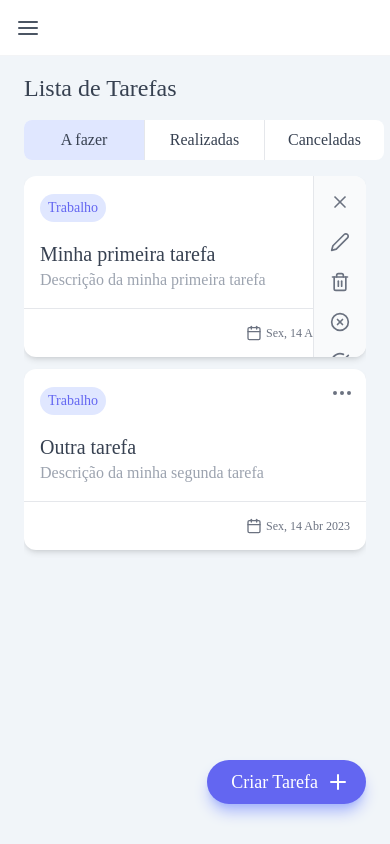
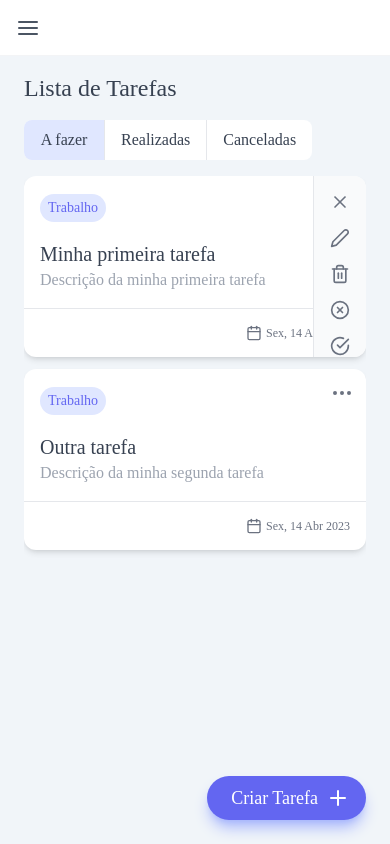
Before and after one commit to bertonni/todo-list, a React (Vite) app: page / in a window 390 px wide. Both pictures are taken after a click on the button 342 px from the left and 200 px from the top of the page. Built offline with nearby package versions, Linux system fonts and the light colour scheme; a web font is replaced by a local one.

Commit message:
including confirm box and adjusting components to fit well in small screens

```diff
--- a/src/@types/types.ts
+++ b/src/@types/types.ts
@@ -9,6 +9,6 @@ export interface Todo {
 }
 
 export interface Message {
-  variant: "primary" | "secondary" | "success" | "warning" | "error" | "info";
+  variant: "primary" | "secondary" | "success" | "warning" | "error" | "info" | "neutral";
   text: string;
 }
--- a/src/App.tsx
+++ b/src/App.tsx
@@ -35,12 +35,13 @@ function App() {
       <AnimatePresence mode="wait">
         {showAddTaskModal ? <AddTaskModal close={() => setShowAddTaskModal(false)} /> : null}
       </AnimatePresence>
-      <div className="px-6 sm:px-10 lg:px-14 flex flex-col gap-2 pb-20">
+      <div className="px-6 sm:px-10 lg:px-14 flex flex-col gap-2 pb-16">
         {activeItem === 1 ? <Todos /> : <Options />}
         <button
-          className="rounded-full flex items-center gap-2 text-lg
+          className="rounded-full flex items-center gap-2 text-lg z-30
             bg-indigo-500 text-white py-2 pl-6 pr-4 w-max absolute
-            right-6 bottom-10 shadow-lg hover:brightness-105 shadow-indigo-300"
+            right-6 bottom-6 sm:bottom-10 shadow-lg hover:brightness-105
+            shadow-indigo-300"
           onClick={() => setShowAddTaskModal(true)}
         >
           Criar Tarefa
--- a/src/Screens/Todos.tsx
+++ b/src/Screens/Todos.tsx
@@ -5,6 +5,7 @@ import { useTodos } from "../contexts/TodosContext";
 import { AnimatePresence, motion, Variants } from "framer-motion";
 import { Toast } from "../components/Toast";
 import { Message } from "../@types/types";
+import { ConfirmBox } from "../components/ConfirmBox";
 
 const statuses: string[] = ["To do", "Done", "Canceled"];
 
@@ -37,6 +38,8 @@ export const Todos = () => {
   const { todos } = useTodos();
   const [currentTab, setCurrentTab] = useState<number>(1);
   const [todoMessage, setTodoMessage] = useState<string>("Não há tarefas cadastradas");
+  const [showConfirmBox, setShowConfirmBox] = useState<boolean>(false);
+  const [confirmDelete, setConfirmDelete] = useState<boolean>(false);
 
   useEffect(() => {
     const data = todos.filter(
@@ -63,6 +66,14 @@ export const Todos = () => {
   return (
     <div className="rounded text-gray-700">
       <h1 className="font-medium text-2xl my-4">Lista de Tarefas</h1>
+      <AnimatePresence>
+        {showConfirmBox ? (
+          <ConfirmBox
+            action={setConfirmDelete}
+            close={() => setShowConfirmBox(false)}
+          />
+        ) : null}
+      </AnimatePresence>
       <TabNavigation active={currentTab} setActive={setCurrentTab} />
 
       {todos.length > 0 &&
@@ -73,8 +84,8 @@ export const Todos = () => {
           initial="hidden"
           animate="visible"
           className="grid sm:grid-cols-2 md:grid-cols-3 xl:grid-cols-4
-          2xl:grid-cols-5 pb-2 flex-wrap gap-3 flex-1 max-h-[calc(100vh-15rem)]
-          overflow-auto"
+            2xl:grid-cols-5 pb-2 flex-wrap gap-3 max-h-[calc(100vh-16rem)]
+            overflow-auto flex-1"
         >
           {todos
             .filter((todo) => todo.status === statuses[currentTab - 1])
--- a/src/components/AddTaskModal.tsx
+++ b/src/components/AddTaskModal.tsx
@@ -22,7 +22,7 @@ const schema = yup.object({
   deadline: yup.date().typeError("Por favor, informe uma data").required(),
   category: yup
     .string()
-    .oneOf(["Trabalho", "Estudos", "Casa"], "Escolha uma categoria")
+    .oneOf(["Trabalho", "Estudos", "Casa", "Sem Categoria"], "Escolha uma categoria")
     .required("Esolha uma categoria"),
   createdAt: yup.date().required(),
 });
@@ -51,7 +51,7 @@ export const AddTaskModal = ({ close }: AddTaskModalProps) => {
   return (
     <div
       className="bg-black/40 fixed h-screen w-full inset-0 px-4 flex
-        justify-center items-center z-20"
+        justify-center items-center z-40"
     >
       <motion.div
         variants={variants}
@@ -118,6 +118,7 @@ export const AddTaskModal = ({ close }: AddTaskModalProps) => {
                 <option value="Casa">Casa</option>
                 <option value="Trabalho">Trabalho</option>
                 <option value="Estudos">Estudos</option>
+                <option value="Sem Categoria">Sem Categoria</option>
               </select>
               <p className="h-1 text-xs text-pink-500 text-right">
                 {errors.category?.message}
--- a/src/components/Badge.tsx
+++ b/src/components/Badge.tsx
@@ -1,6 +1,6 @@
 interface BagdeProps {
   size?: "xs" | "sm" | "base" | "lg" | "xl";
-  color?: "primary" | "secondary" | "success" | "warning" | "error" | "info";
+  color?: "primary" | "secondary" | "success" | "warning" | "error" | "info" | "neutral";
   text: string;
 }
 
@@ -27,6 +27,8 @@ export const Badge = ({ size = "base", color = "primary", text }: BagdeProps) =>
       ? "bg-amber-100 text-amber-500"
       : color === "error"
       ? "bg-red-100 text-red-500"
+      : color === "neutral"
+      ? "bg-gray-100 text-gray-500"
       : "bg-sky-100 text-sky-500";
 
   return (
--- /dev/null
+++ b/src/components/ConfirmBox.tsx
@@ -0,0 +1,38 @@
+interface ConfirmBoxProps {
+  title?: string;
+  buttonText?: string[];
+  action: (value: boolean) => void;
+  close: () => void;
+}
+
+export const ConfirmBox = ({
+  title = "Você tem certeza?",
+  buttonText = ["Não", "Sim"],
+  action,
+  close
+}: ConfirmBoxProps) => {
+
+  const handleClick = () => {
+    close();
+  }
+  return (
+    <div
+      className="bg-black/40 inset-0 absolute h-screen w-full z-40
+      flex justify-center"
+    >
+      <div className="bg-white rounded flex flex-col">
+        {/* header */}
+        <div>
+          <h1 className="fond-medium text-gray-600">{title}</h1>
+        </div>
+        {/* body */}
+        <div></div>
+        {/* buttons */}
+        <div className="flex items-center gap-2 justify-end">
+          <button className="rounded-full px-6 font-medium bg-indigo-500
+          text-white py-2" onClick={handleClick}>{buttonText[1]}</button>
+        </div>
+      </div>
+    </div>
+  );
+};
--- a/src/components/MoreOptions.tsx
+++ b/src/components/MoreOptions.tsx
@@ -1,7 +1,6 @@
-import { AnimatePresence, motion, Variants } from "framer-motion";
+import { motion, Variants } from "framer-motion";
 import { CheckCircle, Edit2, Trash2, X, XCircle } from "react-feather";
 import { useTodos } from "../contexts/TodosContext";
-import { Message } from "../@types/types";
 
 interface MoreOptionsProps {
   id: string;
@@ -18,6 +17,7 @@ export const MoreOptions = ({ id, close }: MoreOptionsProps) => {
 
   const handleRemove = () => {
     removeTodo(id);
+    // setShowConfirmBox(true);
   };
 
   const handleFinish = () => {
@@ -38,7 +38,7 @@ export const MoreOptions = ({ id, close }: MoreOptionsProps) => {
         right-0 border-l w-max bg-gray-50"
       onClick={(e) => e.stopPropagation()}
     >
-      <div className="h-full p-2 flex flex-col items-end gap-1">
+      <div className="h-full p-2 flex flex-col justify-evenly">
         <button
           title="Fechar"
           className="p-2 hover:bg-white rounded-full"
--- a/src/components/Slidebar.tsx
+++ b/src/components/Slidebar.tsx
@@ -21,7 +21,7 @@ export const Slidebar = ({ close, active, setActive }: SlidebarProps) => {
   };
 
   return (
-    <div className="bg-black/40 inset-0 fixed h-screen w-full z-10 sm:hidden">
+    <div className="bg-black/40 inset-0 fixed h-screen w-full z-40 sm:hidden">
       <motion.div
         variants={variants}
         initial="hidden"
--- a/src/components/TabNavigation.tsx
+++ b/src/components/TabNavigation.tsx
@@ -12,7 +12,7 @@ export const TabNavigation = ({ active, setActive }: TabNavigationProps) => {
       <span
         className={`px-4 py-2 cursor-pointer ${active === 1 ?
           'bg-indigo-100 pointer-events-none': "hover:bg-indigo-200"}
-          min-w-[120px] rounded-l-lg text-center transition-all`}
+          min-w-[80px] sm:min-w-[120px] rounded-l-lg text-center transition-all`}
         onClick={() => setActive(1)}
       >
         A fazer
@@ -20,7 +20,7 @@ export const TabNavigation = ({ active, setActive }: TabNavigationProps) => {
       <span
         className={`px-4 py-2 cursor-pointer ${active === 2 ?
           'bg-indigo-100 pointer-events-none' : "hover:bg-indigo-200"}
-          min-w-[120px] text-center transition-all`}
+          min-w-[80px] sm:min-w-[120px] text-center transition-all`}
         onClick={() => setActive(2)}
       >
         Realizadas
@@ -28,7 +28,7 @@ export const TabNavigation = ({ active, setActive }: TabNavigationProps) => {
       <span
         className={`px-4 py-2 cursor-pointer ${active === 3 ?
           'bg-indigo-100 pointer-events-none' : "hover:bg-indigo-200"}
-          min-w-[120px] rounded-r-lg text-center transition-all`}
+          min-w-[80px] sm:min-w-[120px] rounded-r-lg text-center transition-all`}
         onClick={() => setActive(3)}
       >
         Canceladas
--- a/src/components/Toast.tsx
+++ b/src/components/Toast.tsx
@@ -6,7 +6,7 @@ const variants: Variants = {
 };
 
 interface ToastProps {
-  variant: "primary" | "secondary" | "info" | "success" | "warning" | "error";
+  variant: "primary" | "secondary" | "info" | "success" | "warning" | "error" | "neutral";
   message: string;
 }
 
@@ -22,6 +22,8 @@ export const Toast = ({ variant = "primary", message }: ToastProps) => {
       ? "bg-amber-100 text-amber-500"
       : variant === "error"
       ? "bg-red-100 text-red-500"
+      : variant === "neutral"
+      ? "bg-gray-100 text-gray-500"
       : "bg-sky-100 text-sky-500";
 
   return (
--- a/src/components/TodoCard.tsx
+++ b/src/components/TodoCard.tsx
@@ -1,9 +1,6 @@
 import { AnimatePresence, motion, Variants } from "framer-motion";
 import { Todo } from "../@types/types";
-import {
-  Calendar,
-  MoreHorizontal,
-} from "react-feather";
+import { Calendar, MoreHorizontal } from "react-feather";
 import { Badge } from "./Badge";
 import { MoreOptions } from "./MoreOptions";
 import { useEffect, useState } from "react";
@@ -32,11 +29,12 @@ const colors: string[] = [
   "primary",
   "info",
   "secondary",
+  "neutral",
   "success",
   "warning",
   "error",
 ];
-const categories: string[] = ["Trabalho", "Estudos", "Casa"];
+const categories: string[] = ["Trabalho", "Estudos", "Casa", "Sem Categoria"];
 
 const buttonVariant: Variants = {
   hidden: { opacity: 0, transition: { delay: 0.1 } },
@@ -70,6 +68,18 @@ export const TodoCard = ({ todo, variant }: TodoCardProps) => {
 
   const dateColorClass: string = "text-gray-400";
   const badgeColor: any = colors[categories.indexOf(category)] ?? "primary";
+  const status =
+    todo.status === "Canceled"
+      ? "Cancelada"
+      : todo.status === "Done"
+      ? "Concluída"
+      : "A fazer";
+  const statusColor =
+    todo.status === "Canceled"
+      ? "error"
+      : todo.status === "Done"
+      ? "success"
+      : "info";
 
   return (
     <motion.div
@@ -80,11 +90,7 @@ export const TodoCard = ({ todo, variant }: TodoCardProps) => {
     >
       {/* header */}
       <div className="h-10 flex justify-between items-center px-4 text-gray-500 mb-3">
-        <Badge
-          size="sm"
-          color={badgeColor}
-          text={category}
-        />
+        <Badge size="sm" color={badgeColor} text={category} />
         <AnimatePresence mode="wait">
           {showOptions ? (
             <MoreOptions id={todo.id} close={() => setShowOptions(false)} />
@@ -116,10 +122,17 @@ export const TodoCard = ({ todo, variant }: TodoCardProps) => {
 
       {/* footer */}
       <div
-        className={`flex border-t w-full justify-end py-4 px-3 text-gray-500 ${dateColorClass}`}
+        className={`flex border-t w-full justify-between py-4 px-3 text-gray-500 ${dateColorClass}`}
       >
-        <Calendar size={16} />
-        <span className="text-xs rounded px-1">{formatDate(deadline)}</span>
+        <span>
+          {todo.status !== "To do" ? (
+            <Badge text={status} size="xs" color={statusColor} />
+          ) : null}
+        </span>
+        <div className="flex items-center">
+          <Calendar size={16} />
+          <span className="text-xs rounded px-1">{formatDate(deadline)}</span>
+        </div>
       </div>
     </motion.div>
   );
```
